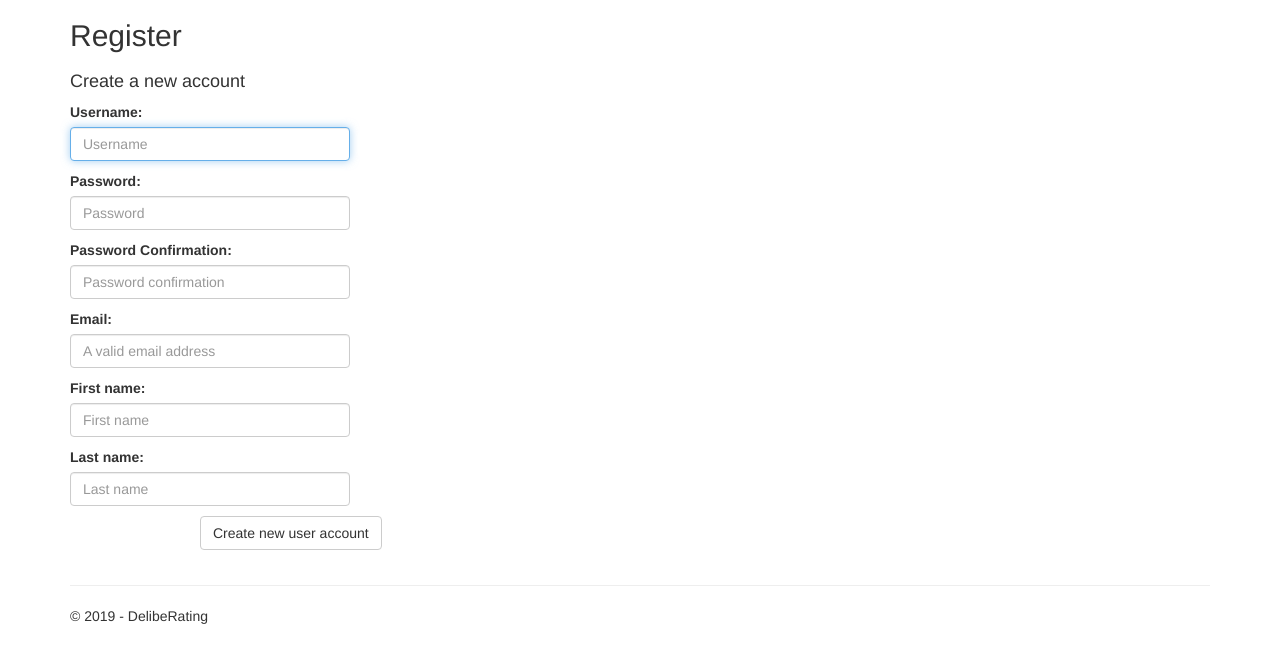
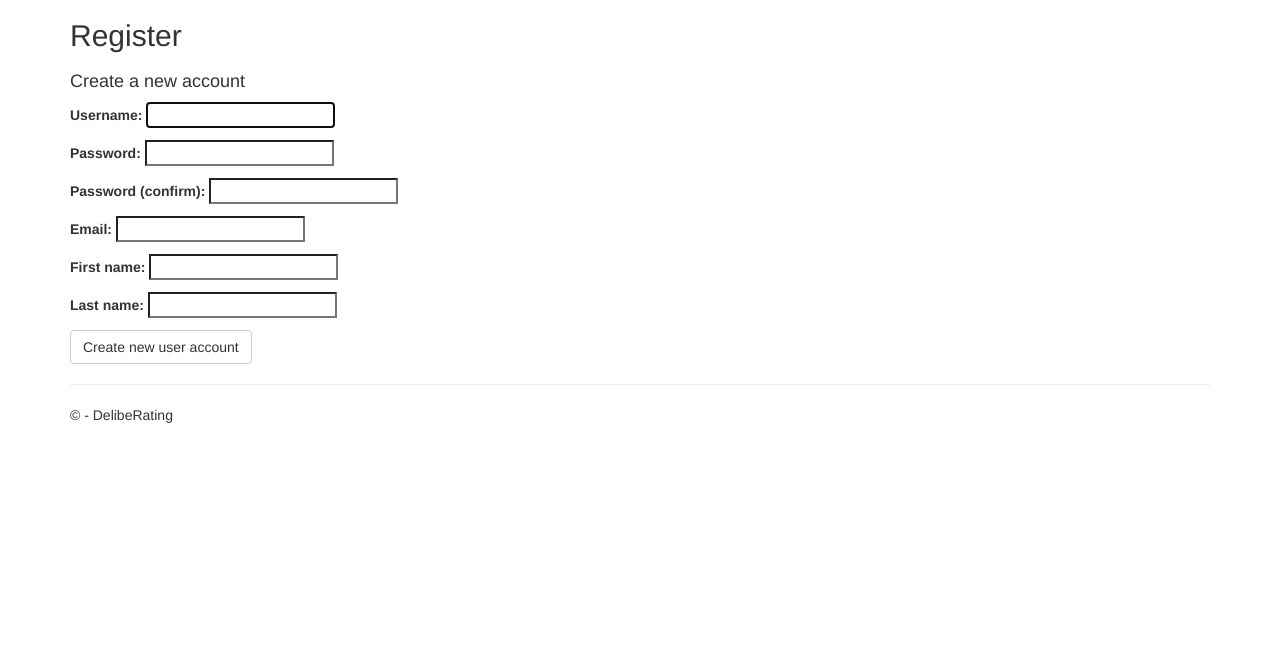
Before and after one commit to Severose/DelibeRating, a Django app: page /register in a window 1280 px wide. Shown: the part 51-714 px from the top of the page. Run offline with Django 3.2, Linux system fonts and the light colour scheme; parts of the project's set-up code (start-up, migrations or seed data) failed here and were passed over; some libraries are stand-ins or nearby versions.

Commit message:
Working on adding users to the DB

```diff
--- a/DelibeRating/DelibeRating/DelibeRating/settings/base.py
+++ b/DelibeRating/DelibeRating/DelibeRating/settings/base.py
@@ -95,11 +95,15 @@
     },
 ]
 
+PASSWORD_HASHERS = [
+    'django.contrib.auth.hashers.PBKDF2PasswordHasher',
+]
+
 AUTH_USER_MODEL = 'app.CustomUser'
 
 DATABASE_ROUTERS = ('app.db_router.DBRouter',)
 
-# Login
+# Redirects
 LOGIN_REDIRECT_URL = '/'
 
 
--- a/DelibeRating/DelibeRating/DelibeRating/urls.py
+++ b/DelibeRating/DelibeRating/DelibeRating/urls.py
@@ -24,18 +24,7 @@
     url(r'^contact$', app.views.contact, name='contact'),
     url(r'^about', app.views.about, name='about'),
     url(r'^todo', app.views.todo, name='todo'),
-    url(r'^login/$',
-        auth_views.login,
-        {
-            'template_name': 'app/login.html',
-            'authentication_form': app_views.CustomUserAuthenticationForm,
-            'extra_context':
-            {
-                'title': 'Log in',
-                'year': datetime.now().year,
-            }
-        },
-        name='login'),
+    url(r'^login/$', app_views.login, name='login'),
     url(r'^logout$',
         auth_views.logout,
         {
--- a/DelibeRating/DelibeRating/app/forms.py
+++ b/DelibeRating/DelibeRating/app/forms.py
@@ -10,17 +10,15 @@
 
 class CustomUserAuthenticationForm(AuthenticationForm):
 
-    username = forms.CharField(label='Username', min_length=4, max_length=150)
+    username = forms.CharField(label='Username', min_length=4, max_length=254)
     password = forms.CharField(label='Password', widget=forms.PasswordInput)
 
-    def clean_username(self):
+    def clean(self):
+        cleaned_data = super().clean()
+        # Get username
         username = self.cleaned_data['username'].lower()
-        return username
-
-    def clean_password2(self):
         password = self.cleaned_data.get('password')
-        #if
-        return password
+        return cleaned_data
 
     class Meta:
         model = CustomUser
@@ -28,41 +26,26 @@
 
 class CustomUserCreationForm(UserCreationForm):
 
-    username = forms.CharField(max_length=254,
-                               widget=forms.TextInput({
-                                   'class': 'form-control',
-                                   'placeholder': 'Username'}))
-
-    email = forms.EmailField(max_length=254,
-                               widget=forms.TextInput({
-                                   'class': 'form-control',
-                                   'placeholder': 'A valid email address'}))
-
-    password1 = forms.CharField(label=_("Password"),
-                               widget=forms.PasswordInput({
-                                   'class': 'form-control',
-                                   'placeholder':'Password'}))
-
-    password2 = forms.CharField(label=_("Password Confirmation"),
-                               widget=forms.PasswordInput({
-                                   'class': 'form-control',
-                                   'placeholder':'Password confirmation'}))
-
-    first_name = forms.CharField(max_length=254,
-                               widget=forms.TextInput({
-                                   'class': 'form-control',
-                                   'placeholder': 'First name'}))
-
-    last_name = forms.CharField(max_length=254,
-                               widget=forms.TextInput({
-                                   'class': 'form-control',
-                                   'placeholder': 'Last name'}))
+    username = forms.CharField(label='Username', min_length=4, max_length=254)
+    email = forms.CharField(label='Email', max_length=254)
+    password1 = forms.CharField(label='Password', widget=forms.PasswordInput, max_length=254)
+    password2 = forms.CharField(label='Password (confirm)', widget=forms.PasswordInput, max_length=254)
+    first_name = forms.CharField(label='First name', max_length=254)
+    last_name = forms.CharField(label='Last name', max_length=254)
 
     class Meta:
         model = CustomUser
         fields = ("username", "password1", "password2", "email", "first_name", "last_name")
+        field_classes = {"username": forms.CharField,
+                         "password1": forms.CharField,
+                         "password2": forms.CharField,
+                         "email": forms.EmailField,
+                         "first_name": forms.CharField,
+                         "last_name": forms.CharField}
 
-    def cleaned_data(self):
+    def clean(self):
+        cleaned_data = super().clean()
+
         # Get username
         username = self.cleaned_data['username'].lower()
         r = CustomUser.objects.filter(username=username)
@@ -70,8 +53,8 @@
             raise  ValidationError("Username already exists")
 
         # Get password
-        password1 = self.cleaned_data.get('password1')
-        password2 = self.cleaned_data.get('password2')
+        password1 = self.cleaned_data['password1']
+        password2 = self.cleaned_data['password2']
         if password1 and password2 and password1 != password2:
             raise ValidationError("Password don't match")
 
@@ -86,22 +69,19 @@
         last_name = self.cleaned_data['last_name'].lower()
 
         # Combine all user data
-        return {
-            'username':   username,
-            'password2':  password2,
-            'email':      email,
-            'first_name': first_name,
-            'last_name': last_name,}
-
+        return cleaned_data
 
     def save(self, commit=True):
-        new_user = CustomUser.objects.create_user(
-            clean_username('username'),
-            clean_password2('password2'),
-            clean_email('email'),
-            clean_firstname('first_name'),
-            clean_lastname('last_name'),
-        )
+        new_user = super(CustomUserCreationForm, self).save(commit=False)
+        #new_user = CustomUser.objects.create_user(
+        new_user.username = clean_username('username')
+        new_user.password = clean_password2('password2')
+        new_user.email = clean_email('email')
+        new_user.first_name = clean_firstname('first_name')
+        new_user.last_name = clean_lastname('last_name')
+        print(new_user)
+        if commit:
+            new_user.save()
         return new_user
 
 class CustomUserChangeForm(UserChangeForm):
--- a/DelibeRating/DelibeRating/app/templates/app/login.html
+++ b/DelibeRating/DelibeRating/app/templates/app/login.html
@@ -14,6 +14,7 @@
                 <a href="{% url 'register' %}" class="btn btn-default">Register</a>
 
                 {% if form.errors %}
+                {{ form.errors }}
                 <p class="validation-summary-errors">Please enter a correct user name and password.</p>
                 {% endif %}
             </form>
--- a/DelibeRating/DelibeRating/app/templates/app/register.html
+++ b/DelibeRating/DelibeRating/app/templates/app/register.html
@@ -5,58 +5,13 @@
 <h2>{{ title }}</h2>
 <div class="row">
     <div class="col-md-8">
-        <section id="userForm">
+        <section id="registrationForm">
             <form action="." method="post" class="form-horizontal">
                 {% csrf_token %}
                 <h4>Create a new account</h4>
                 {{ form.as_p }}
-                {{ form.errors }}
-                {{ form.non_field_errors }}
-                <!--<h5>or
-                    <a href="% url 'login' %">sign in to your account</a>
-                </h5>
-                <hr />
-                <div class="form-group">
-                    <label for="id_username" class="col-md-2 control-label">User name</label>
-                    <div class="col-md-10">
-                        { form.username }
-                    </div>
-                </div>
-                <div class="form-group">
-                    <label for="id_password1" class="col-md-2 control-label">Password</label>
-                    <div class="col-md-10">
-                        { form.password1 }
-                    </div>
-                </div>
-                <div class="form-group">
-                    <label for="id_password2" class="col-md-2 control-label">Password (again)</label>
-                    <div class="col-md-10">
-                        { form.password2 }
-                    </div>
-                </div>
-                <div class="form-group">
-                    <label for="id_email" class="col-md-2 control-label">Email</label>
-                    <div class="col-md-10">
-                        { form.email }
-                    </div>
-                </div>
-                <div class="form-group">
-                    <label for="id_first_name" class="col-md-2 control-label">First name</label>
-                    <div class="col-md-10">
-                        { form.first_name }
-                    </div>
-                </div>
-                <div class="form-group">
-                    <label for="id_last_name" class="col-md-2 control-label">Last name</label>
-                    <div class="col-md-10">
-                        { form.last_name }
-                    </div>
-                </div>-->
-                <div class="form-group">
-                    <div class="col-md-offset-2 col-md-10">
-                        <input type="submit" class="btn btn-default" value="Create new user account">
-                    </div>
-                </div>
+                <input type="submit" value="Create new user account" class="btn btn-default" />
+
                 {% if form.errors %}
                 <p class="validation-summary-errors">Please enter a correct user name and password.</p>
                 {% endif %}
--- a/DelibeRating/DelibeRating/app/views.py
+++ b/DelibeRating/DelibeRating/app/views.py
@@ -11,6 +11,8 @@
 from django.contrib.auth.decorators import login_required
 from django.db import transaction
 from django.contrib import messages
+from django.contrib.auth.hashers import PBKDF2PasswordHasher as hasher
+from django.contrib.auth.hashers import make_password
 
 def home(request):
     """Renders the home page."""
@@ -62,6 +64,23 @@
 def login(request):
     """Renders the login page."""
     print("Login View")
+    if request.method == 'POST':
+        print("Login: POST Request")
+        form = CustomUserAuthenticationForm(data=request.POST)
+        if form.is_valid():
+            print("Login: Form Valid")
+            user = authenticate(username=request.POST['username'].lower(),
+                                password=request.POST['password'])
+            login(request,user)
+            messages.success(request, 'You have been logged in!')
+            return redirect('/')
+        else:
+            print("Login: Form Invalid")
+            print(form.errors)
+            messages.error(request, 'Please correct the error below.')
+    else:
+        print("Login: GET Request")
+        form = CustomUserAuthenticationForm()
     assert isinstance(request, HttpRequest)
     return render(
         request,
@@ -69,48 +88,30 @@
         {
             'title':'Login',
             'message':'Login to your account.',
-            'year':datetime.now().year,
+            'form': form,
         }
     )
 
 def register(request):
     """Renders the register page."""
     print("Register View")
-    print(request)
     if request.method == 'POST':
-        print("POST Request")
-        #form = CustomUserCreationForm(initial={
-        #    'username': 'Test123',
-        #    'email': 'nathanrcobb@gmail.com',
-        #    'password1': 'ThisIsATest',
-        #    'password2': 'ThisIsATest',
-        #    'first_name': 'Test',
-        #    'last_name': 'User',})
-
-        #form.fields['username'].widget.render_value = True
-        #form.fields['email'].widget.render_value = True
-        #form.fields['password1'].widget.render_value = True
-        #form.fields['password2'].widget.render_value = True
-        #form.fields['first_name'].widget.render_value = True
-        #form.fields['last_name'].widget.render_value = True
-        #form.save()
-        #return redirect('index')
-        form = CustomUserCreationForm(request.POST)
+        print("Register: POST Request")
+        form = CustomUserCreationForm(data=request.POST)
         if form.is_valid():
-            print("Form Valid... Saving")
-            cd = form.cleaned_data
-            print(request)
+            print("Register: Form Valid")
             form.save()
             user = authenticate(username=form.cleaned_data['username'],
                                 password=form.cleaned_data['password'])
             login(request,user)
             messages.success(request, 'Your account was successfully created!')
-            return redirect('index')
+            return redirect('/')
         else:
-            print("Error: Form Invalid")
+            print("Register: Form Invalid")
+            print(form.errors)
             messages.error(request, 'Please correct the error below.')
     else:
-        print("GET Request")
+        print("Register: GET Request")
         form = CustomUserCreationForm()
     assert isinstance(request, HttpRequest)
     return render(
@@ -119,7 +120,6 @@
         {
             'title':'Register',
             'message':'Register a new user account.',
-            'year':datetime.now().year,
             'form':form
         }
     )
--- /dev/null
+++ b/DelibeRating/DelibeRating/sqlscripts/delete.sql
@@ -0,0 +1,2 @@
+DELETE FROM public.app_customuser
+	WHERE username = '{test}';
--- /dev/null
+++ b/DelibeRating/DelibeRating/sqlscripts/insert.sql
@@ -0,0 +1,4 @@
+INSERT INTO public.app_customuser(
+	username, email, password, first_name, last_name, id, last_login, is_superuser, is_staff, is_active, date_joined)
+	VALUES ('test', 'test@test.com', 'Test123', 'Test', 'User', 1, '2019-04-06', '0', '0', '1', '2019-04-06');
+	--VALUES ('deliberating_admin', 'nate@deliberating.com', 'XXXXXXXX', 'Nathan', 'Cobb', 0, '2019-04-06', '1', '1', '1', '2019-04-06');
--- /dev/null
+++ b/DelibeRating/DelibeRating/sqlscripts/select.sql
@@ -0,0 +1,2 @@
+SELECT username, email, password, first_name, last_name, id, last_login, is_superuser, is_staff, is_active, date_joined
+	FROM public.app_customuser;
```
Also changed, not shown: DelibeRating/DelibeRating/sqlscripts/update.sql (added, +9 -0 lines), DelibeRating/DelibeRating/app/migrations/0003_auto_20190406_1123.py (added).
